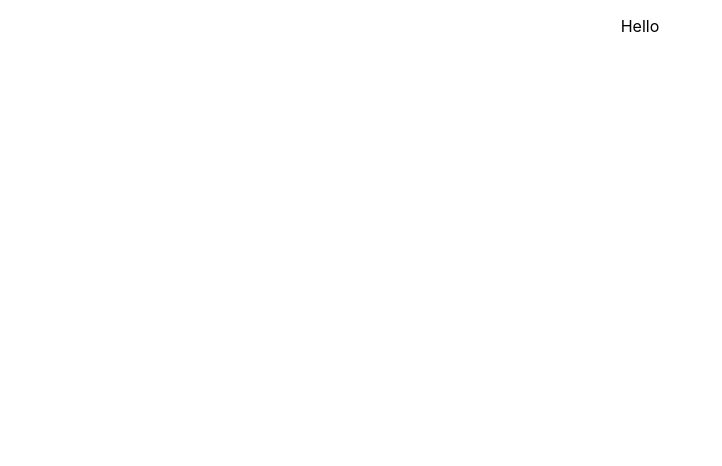
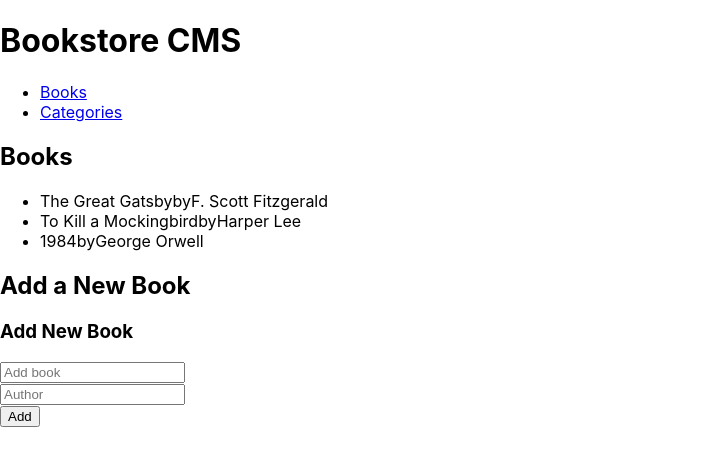
Before and after one commit to Rishi-Mishra0704/bookstore-project, a React (Create React App) app: page / in a window 1280 px wide. Shown: the top 466 px of the page, without its empty margins (0-722 px from the left). Built offline with nearby package versions, Linux system fonts and the light colour scheme.

Commit message:
Add components to the bookstore project

```diff
--- a/src/App.js
+++ b/src/App.js
@@ -1,10 +1,18 @@
-import './components/css/App.css';
+import { BrowserRouter, Routes, Route } from 'react-router-dom';
+import Categories from './components/categories/Categories';
+import Books from './components/books/Books';
+import Root from './components/root/Root';
 
 function App() {
   return (
-    <div className="App">
-      <p>Hello</p>
-    </div>
+    <BrowserRouter>
+      <Routes>
+        <Route exact path="/" element={<Root />}>
+          <Route path="/" element={<Books />} />
+          <Route path="/categories" element={<Categories />} />
+        </Route>
+      </Routes>
+    </BrowserRouter>
   );
 }
 
--- /dev/null
+++ b/src/components/Navbar/Navbar.js
@@ -0,0 +1,20 @@
+import React from 'react';
+import { Link } from 'react-router-dom';
+
+const Navbar = () => (
+  <header>
+    <h1>Bookstore CMS</h1>
+    <nav>
+      <ul>
+        <li>
+          <Link to="/">Books</Link>
+        </li>
+        <li>
+          <Link to="/categories">Categories</Link>
+        </li>
+      </ul>
+    </nav>
+  </header>
+);
+
+export default Navbar;
--- /dev/null
+++ b/src/components/books/Books.js
@@ -0,0 +1,28 @@
+import BooksForm from './BooksForm';
+
+const Books = () => {
+  const books = [
+    { title: 'The Great Gatsby', author: 'F. Scott Fitzgerald' },
+    { title: 'To Kill a Mockingbird', author: 'Harper Lee' },
+    { title: '1984', author: 'George Orwell' },
+  ];
+
+  return (
+    <div>
+      <h2>Books</h2>
+      <ul>
+        {books.map((book) => (
+          <li key={book.title}>
+            {book.title}
+            by
+            {book.author}
+          </li>
+        ))}
+      </ul>
+      <h2>Add a New Book</h2>
+      <BooksForm />
+    </div>
+  );
+};
+
+export default Books;
--- /dev/null
+++ b/src/components/books/BooksForm.js
@@ -0,0 +1,20 @@
+import React from 'react';
+
+const BooksForm = () => (
+  <form>
+    <h3>Add New Book</h3>
+    <div>
+      <label htmlFor="booksinput">
+        <input id="booksinput" type="text" name="Add" placeholder="Add book" />
+      </label>
+    </div>
+    <div>
+      <label htmlFor="authorInput">
+        <input id="authorInput" type="text" name="Author" placeholder="Author" />
+      </label>
+    </div>
+    <button type="submit">Add</button>
+  </form>
+);
+
+export default BooksForm;
--- /dev/null
+++ b/src/components/categories/Categories.js
@@ -0,0 +1,7 @@
+const Categories = () => (
+  <div>
+    <h1>Categories</h1>
+    <button type="submit">Check Status</button>
+  </div>
+);
+export default Categories;
--- /dev/null
+++ b/src/components/root/Root.js
@@ -0,0 +1,12 @@
+import React from 'react';
+import { Outlet } from 'react-router-dom';
+import Navbar from '../Navbar/Navbar';
+
+const Root = () => (
+  <>
+    <Navbar />
+    <Outlet />
+  </>
+);
+
+export default Root;
--- a/src/index.js
+++ b/src/index.js
@@ -7,5 +7,5 @@ const root = ReactDOM.createRoot(document.getElementById('root'));
 root.render(
   <React.StrictMode>
     <App />
-  </React.StrictMode>
+  </React.StrictMode>,
 );
```
Also changed, not shown: package.json (+12 -0 lines), .babelrc (added), .eslintrc.json (added), .stylelintrc.json (added), 1 other file (tests, documents, lock files or other folders).
